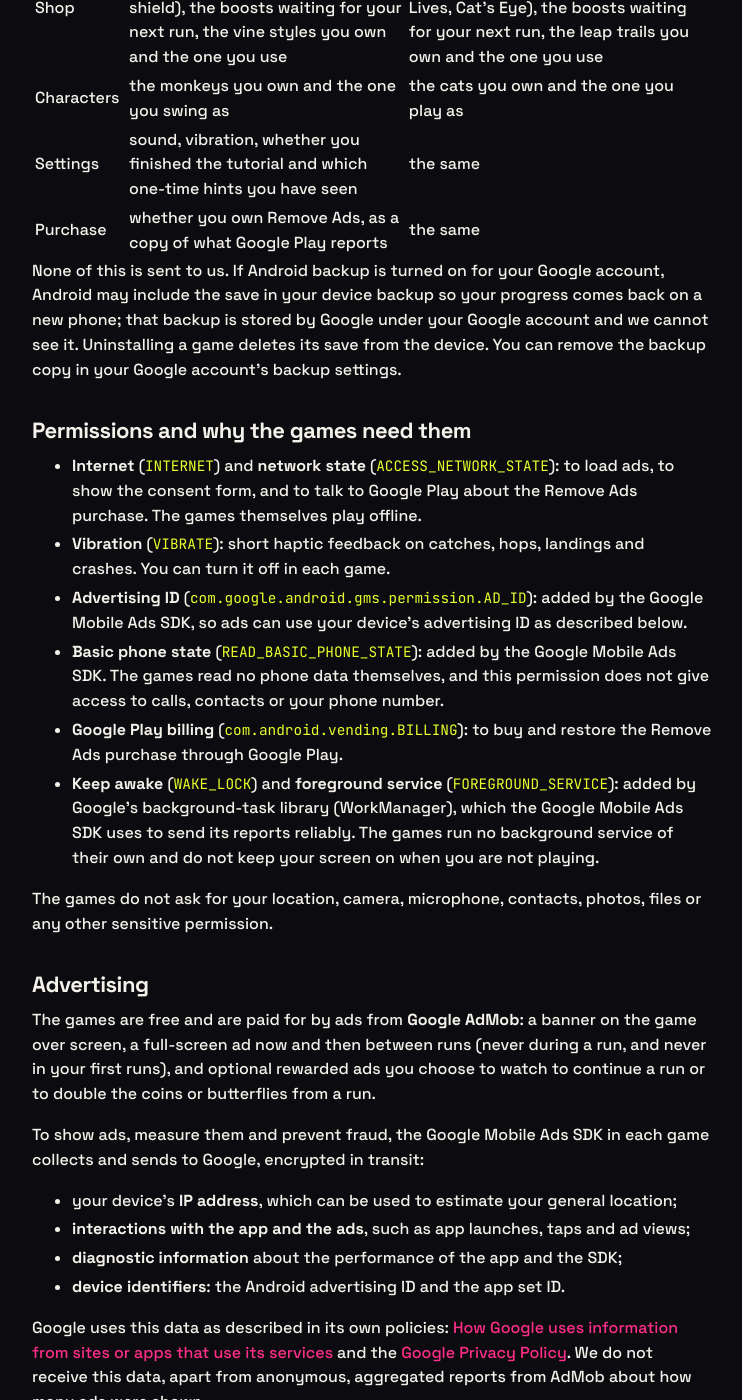
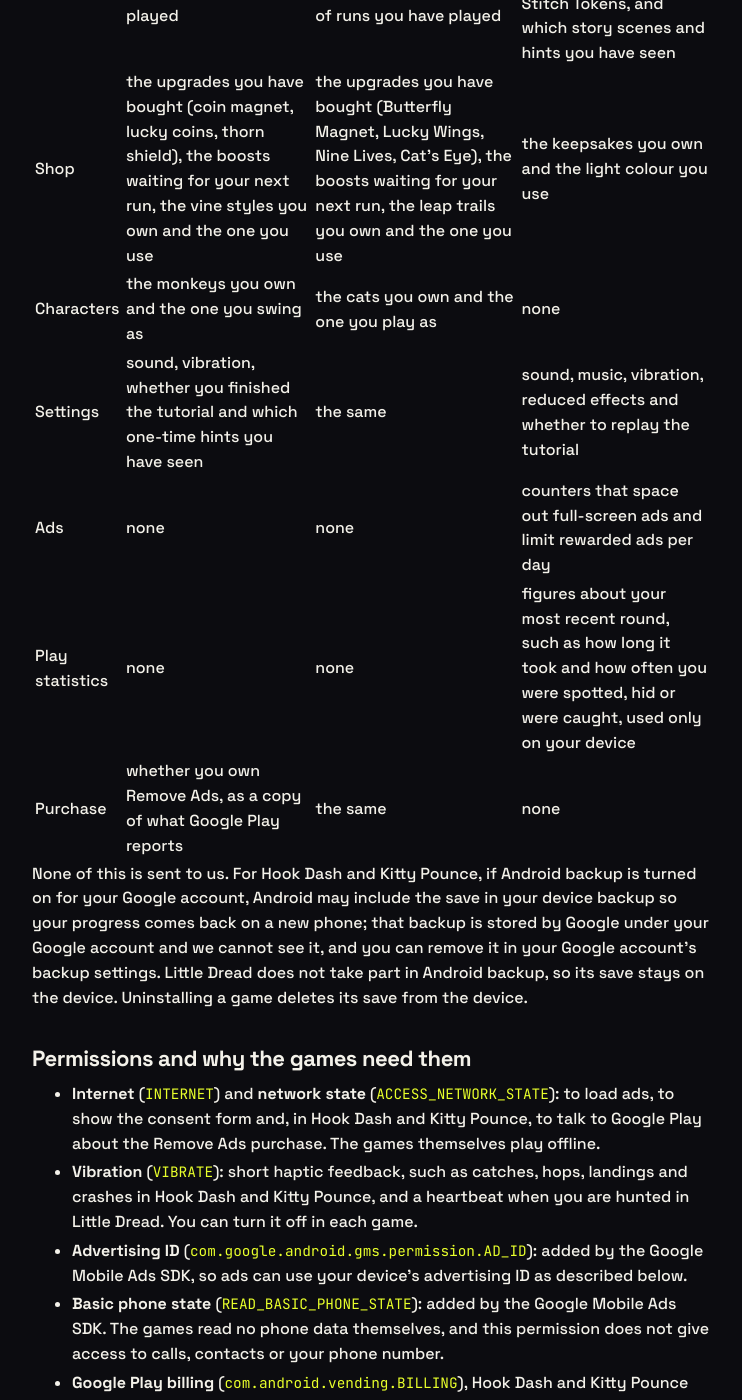
Before and after one commit to lemoncherryapps/lemoncherryapps.github.io, a Jekyll site: the page built from games/privacy.md, in a window 1280 px wide and 1400 px high, scrolled down 1061 px. Shown: the whole window, without its empty margins (268-1010 px from the left). Built offline with Jekyll 4.4.1, drawn with Linux system fonts in a browser that asks for light colours; some of the changed text lies outside the part shown.

Commit message:
Fold Little Dread into the shared games privacy policy
Little Dread now uses AdMob like Hook Dash and Kitty Pounce, so it joins
/games/privacy/ with per-game differences (no banner, no purchases, no
Android backup, teen ad rating, Ad privacy choices in Settings). The
unpublished game's separate /little-dread/privacy/ page is removed
without a redirect.

Co-Authored-By: Claude Opus 5.5 <noreply@anthropic.com>

```diff
--- a/games/privacy.md
+++ b/games/privacy.md
@@ -1,7 +1,7 @@
 ---
 layout: default
 title: Games Privacy Policy
-description: "Privacy policy for the games published by LemonCherry Apps, a channel of LemonCherry Labs: Hook Dash and Kitty Pounce."
+description: "Privacy policy for the games published by LemonCherry Apps, a channel of LemonCherry Labs: Hook Dash, Kitty Pounce and Little Dread."
 permalink: /games/privacy/
 redirect_from:
   - /hook-dash/privacy/
@@ -10,49 +10,54 @@ redirect_from:
 
 # Privacy Policy for LemonCherry Apps games
 
-**Last updated:** 1 November 2026
+**Last updated:** 15 November 2026
 
-This policy covers the games published by LemonCherry Apps: **Hook Dash** and **Kitty Pounce**. They are built the same way and handle your information the same way, so one policy describes both. Where a detail differs between them, this page says which game it applies to.
+This policy covers the games published by LemonCherry Apps: **Hook Dash**, **Kitty Pounce** and **Little Dread**. They are built the same way and handle your information the same way, so one policy describes all three. Where a detail differs between them, this page says which game it applies to.
 
 ## Who we are
 
-Hook Dash and Kitty Pounce are free Android games published by LemonCherry Apps, a channel of LemonCherry Labs. LemonCherry Labs is responsible for this policy and for how the games handle your information. If you have any question about this policy or your data, write to support@lemoncherrylabs.com.
+Hook Dash, Kitty Pounce and Little Dread are free Android games published by LemonCherry Apps, a channel of LemonCherry Labs. LemonCherry Labs is responsible for this policy and for how the games handle your information. If you have any question about this policy or your data, write to support@lemoncherrylabs.com.
 
 ## The short version
 
 - There are no accounts, no sign-in and no LemonCherry servers. We never receive your progress or any personal information.
-- Your progress is saved on your device, and in your Android backup if you have backup turned on.
-- Two Google services are involved: **Google AdMob**, which shows the ads, and **Google Play**, which processes the optional Remove Ads purchase.
+- Your progress is saved on your device. For Hook Dash and Kitty Pounce it can also be included in your Android backup if you have backup turned on.
+- Google services are involved: **Google AdMob**, which shows the ads, and, in Hook Dash and Kitty Pounce, **Google Play**, which processes the optional Remove Ads purchase. Little Dread has no purchases.
 - The games are not aimed at children under 13.
 
 ## Data stored on your device
 
-Each game keeps one save file in its private storage on your device. It holds your progress and settings, and nothing that identifies you:
+Each game keeps its save data in its private storage on your device. It holds your progress and settings, and nothing that identifies you:
 
-| | Hook Dash | Kitty Pounce |
-|---|---|---|
-| Score and runs | your best score, your coins and the number of runs you have played | your best score, the butterflies you have collected and the number of runs you have played |
-| Shop | the upgrades you have bought (coin magnet, lucky coins, thorn shield), the boosts waiting for your next run, the vine styles you own and the one you use | the upgrades you have bought (Butterfly Magnet, Lucky Wings, Nine Lives, Cat's Eye), the boosts waiting for your next run, the leap trails you own and the one you use |
-| Characters | the monkeys you own and the one you swing as | the cats you own and the one you play as |
-| Settings | sound, vibration, whether you finished the tutorial and which one-time hints you have seen | the same |
-| Purchase | whether you own Remove Ads, as a copy of what Google Play reports | the same |
+| | Hook Dash | Kitty Pounce | Little Dread |
+|---|---|---|---|
+| Progress | your best score, your coins and the number of runs you have played | your best score, the butterflies you have collected and the number of runs you have played | the levels you have unlocked, the awards you have earned and your best times, your Stitch Tokens, and which story scenes and hints you have seen |
+| Shop | the upgrades you have bought (coin magnet, lucky coins, thorn shield), the boosts waiting for your next run, the vine styles you own and the one you use | the upgrades you have bought (Butterfly Magnet, Lucky Wings, Nine Lives, Cat's Eye), the boosts waiting for your next run, the leap trails you own and the one you use | the keepsakes you own and the light colour you use |
+| Characters | the monkeys you own and the one you swing as | the cats you own and the one you play as | none |
+| Settings | sound, vibration, whether you finished the tutorial and which one-time hints you have seen | the same | sound, music, vibration, reduced effects and whether to replay the tutorial |
+| Ads | none | none | counters that space out full-screen ads and limit rewarded ads per day |
+| Play statistics | none | none | figures about your most recent round, such as how long it took and how often you were spotted, hid or were caught, used only on your device |
+| Purchase | whether you own Remove Ads, as a copy of what Google Play reports | the same | none |
 
-None of this is sent to us. If Android backup is turned on for your Google account, Android may include the save in your device backup so your progress comes back on a new phone; that backup is stored by Google under your Google account and we cannot see it. Uninstalling a game deletes its save from the device. You can remove the backup copy in your Google account's backup settings.
+None of this is sent to us. For Hook Dash and Kitty Pounce, if Android backup is turned on for your Google account, Android may include the save in your device backup so your progress comes back on a new phone; that backup is stored by Google under your Google account and we cannot see it, and you can remove it in your Google account's backup settings. Little Dread does not take part in Android backup, so its save stays on the device. Uninstalling a game deletes its save from the device.
 
 ## Permissions and why the games need them
 
-- **Internet** (`INTERNET`) and **network state** (`ACCESS_NETWORK_STATE`): to load ads, to show the consent form, and to talk to Google Play about the Remove Ads purchase. The games themselves play offline.
-- **Vibration** (`VIBRATE`): short haptic feedback on catches, hops, landings and crashes. You can turn it off in each game.
+- **Internet** (`INTERNET`) and **network state** (`ACCESS_NETWORK_STATE`): to load ads, to show the consent form and, in Hook Dash and Kitty Pounce, to talk to Google Play about the Remove Ads purchase. The games themselves play offline.
+- **Vibration** (`VIBRATE`): short haptic feedback, such as catches, hops, landings and crashes in Hook Dash and Kitty Pounce, and a heartbeat when you are hunted in Little Dread. You can turn it off in each game.
 - **Advertising ID** (`com.google.android.gms.permission.AD_ID`): added by the Google Mobile Ads SDK, so ads can use your device's advertising ID as described below.
 - **Basic phone state** (`READ_BASIC_PHONE_STATE`): added by the Google Mobile Ads SDK. The games read no phone data themselves, and this permission does not give access to calls, contacts or your phone number.
-- **Google Play billing** (`com.android.vending.BILLING`): to buy and restore the Remove Ads purchase through Google Play.
+- **Google Play billing** (`com.android.vending.BILLING`), Hook Dash and Kitty Pounce only: to buy and restore the Remove Ads purchase through Google Play.
 - **Keep awake** (`WAKE_LOCK`) and **foreground service** (`FOREGROUND_SERVICE`): added by Google's background-task library (WorkManager), which the Google Mobile Ads SDK uses to send its reports reliably. The games run no background service of their own and do not keep your screen on when you are not playing.
 
 The games do not ask for your location, camera, microphone, contacts, photos, files or any other sensitive permission.
 
 ## Advertising
 
-The games are free and are paid for by ads from **Google AdMob**: a banner on the game over screen, a full-screen ad now and then between runs (never during a run, and never in your first runs), and optional rewarded ads you choose to watch to continue a run or to double the coins or butterflies from a run.
+The games are free and are paid for by ads from **Google AdMob**:
+
+- **Hook Dash and Kitty Pounce:** a banner on the game over screen, a full-screen ad now and then between runs (never during a run, and never in your first runs), and optional rewarded ads you choose to watch to continue a run or to double the coins or butterflies from a run.
+- **Little Dread:** no banners. Now and then a full-screen ad after a round has ended, when you go back to the map (never during a round, never when you choose Try again, and never in your first rounds), and an optional rewarded ad you can choose to watch to double the Stitch Tokens from a round. Ads never revive you or change how the game plays.
 
 To show ads, measure them and prevent fraud, the Google Mobile Ads SDK in each game collects and sends to Google, encrypted in transit:
 
@@ -67,15 +72,15 @@ Google uses this data as described in its own policies: [How Google uses informa
 
 - **Consent (EEA, UK and Switzerland):** before any ad is requested, the game shows Google's consent form, where you can accept or refuse personalised ads and choose purposes. If you refuse, AdMob can still show limited or non-personalised ads, which use the data above only as needed to serve the ad, measure it and prevent fraud.
 - **US state privacy laws:** where they apply, the same Google message lets you opt out of the sale or sharing of your personal information for targeted advertising.
-- **Changing your mind:** where these choices apply, each game's info screen (the "i" button on the title screen) has a Privacy Settings button that opens the form again.
+- **Changing your mind:** where these choices apply, you can open the form again. In Hook Dash and Kitty Pounce, use the Privacy Settings button on the info screen (the "i" button on the title screen). In Little Dread, use Ad privacy choices in Settings.
 - **Advertising ID:** you can reset or delete your advertising ID at any time in Android's settings (Settings, Privacy, Ads, or Settings, Google, Ads, depending on your phone). With it deleted, ads are no longer personalised by it.
-- **Remove Ads:** buying Remove Ads (below) stops the game from requesting ads, so the ads SDK no longer sends ad requests.
+- **Remove Ads** (Hook Dash and Kitty Pounce): buying Remove Ads (below) stops the game from requesting ads, so the ads SDK no longer sends ad requests.
 
-Ads in the games are limited to content suitable for a general audience (Google's PG rating or below).
+Ads in Hook Dash and Kitty Pounce are limited to content suitable for a general audience (Google's PG rating or below). Ads in Little Dread, a game for teenagers and adults, are limited to Google's T (teen) rating or below.
 
-## Remove Ads purchase
+## Remove Ads purchase (Hook Dash and Kitty Pounce)
 
-Each game offers one optional in-app purchase, **Remove Ads**. It is sold and processed by **Google Play** under Google's terms; we never receive your name, card or payment details. The game only stores, on your device, whether you own Remove Ads, and checks this with Google Play when it starts, when it comes back to the screen and when you tap Restore Purchases. A purchase applies to the game it was bought in. You can see and manage your purchases, and ask for refunds, in your Google Play account. Google's handling of purchase data is described in the [Google Privacy Policy](https://policies.google.com/privacy) and the [Google Play Terms of Service](https://play.google.com/about/play-terms/).
+Hook Dash and Kitty Pounce each offer one optional in-app purchase, **Remove Ads**. Little Dread has no in-app purchases; its Stitch Tokens are earned only by playing. Remove Ads is sold and processed by **Google Play** under Google's terms; we never receive your name, card or payment details. The game only stores, on your device, whether you own Remove Ads, and checks this with Google Play when it starts, when it comes back to the screen and when you tap Restore Purchases. A purchase applies to the game it was bought in. You can see and manage your purchases, and ask for refunds, in your Google Play account. Google's handling of purchase data is described in the [Google Privacy Policy](https://policies.google.com/privacy) and the [Google Play Terms of Service](https://play.google.com/about/play-terms/).
 
 ## Children
 
```
Also changed, not shown: little-dread/privacy.md (deleted, +0 -74 lines).
